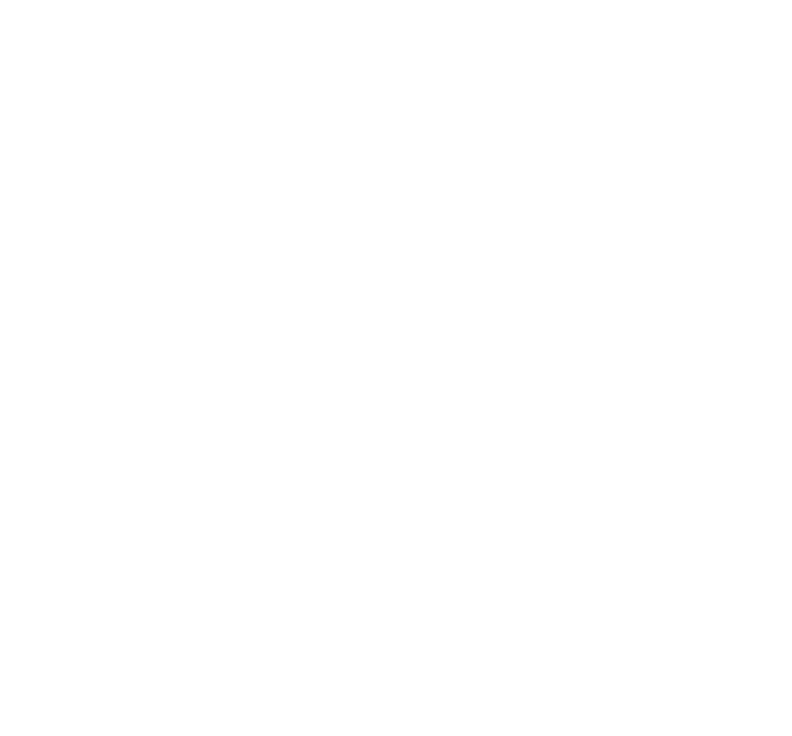
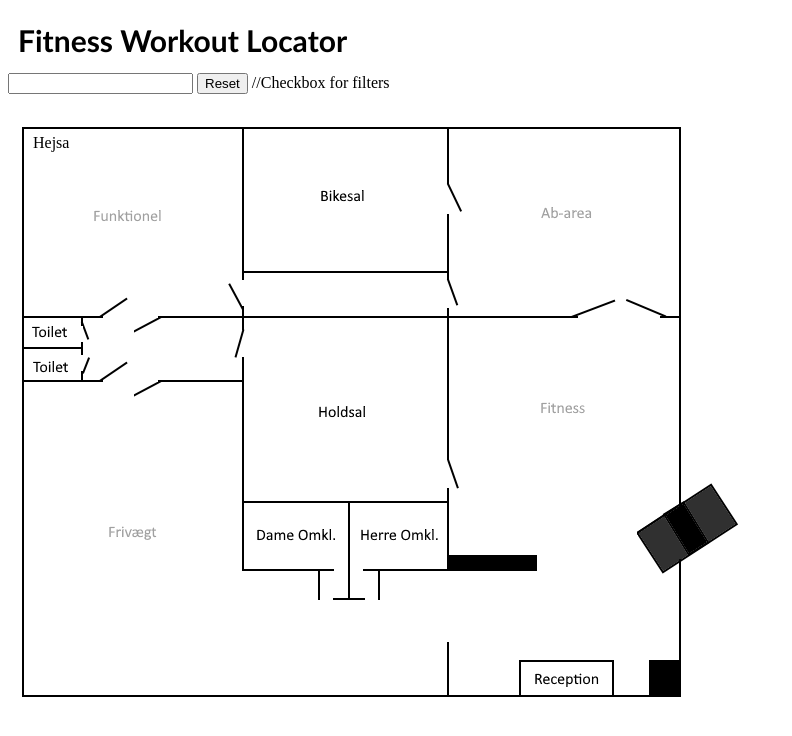
Before and after one commit to Christian-Skovgaard/portfolio5, a website: page index.html in a window 1280 px wide. Shown: the whole page, without its empty margins (0-792 px from the left). Drawn offline with Linux system fonts and the light colour scheme.

Commit message:
Added first HTML/CSS and fitness mapping

```diff
--- a/index.html
+++ b/index.html
@@ -3,11 +3,23 @@
 <head>
     <meta charset="UTF-8">
     <meta name="viewport" content="width=device-width, initial-scale=1">
-    <title>Document</title>
+    <title>Fitness Map</title>
+    <link rel="stylesheet" href="style.css">
 </head>
 <body>
+<header>
+    <h1>Fitness Workout Locator</h1>
+    <input>
+    <button>Reset</button>
+    //Checkbox for filters
+</header>
+<section>
+    <div class="machine">Hejsa</div>
+    <img src="Fitness_Background.png">
+</section>
+<footer>
 
-
+</footer>
 </body>
 <script src="script.js"></script>
 </html>
--- /dev/null
+++ b/style.css
@@ -0,0 +1,19 @@
+h1 {
+    font: bold 30px/1.5 "Calibri";
+    border-bottom: black 10px;
+    padding: 10px;
+    margin: 0 0 0 0;
+}
+
+.machine {
+    border-color: black;
+    border-width: 5px;
+    color: black;
+    position: relative;
+    top: 40px;
+    left: 25px;
+}
+
+.selectedMachine {
+
+}
```
Also changed, not shown: Fitness_Background.png (added), Fitness_map.png (added).
